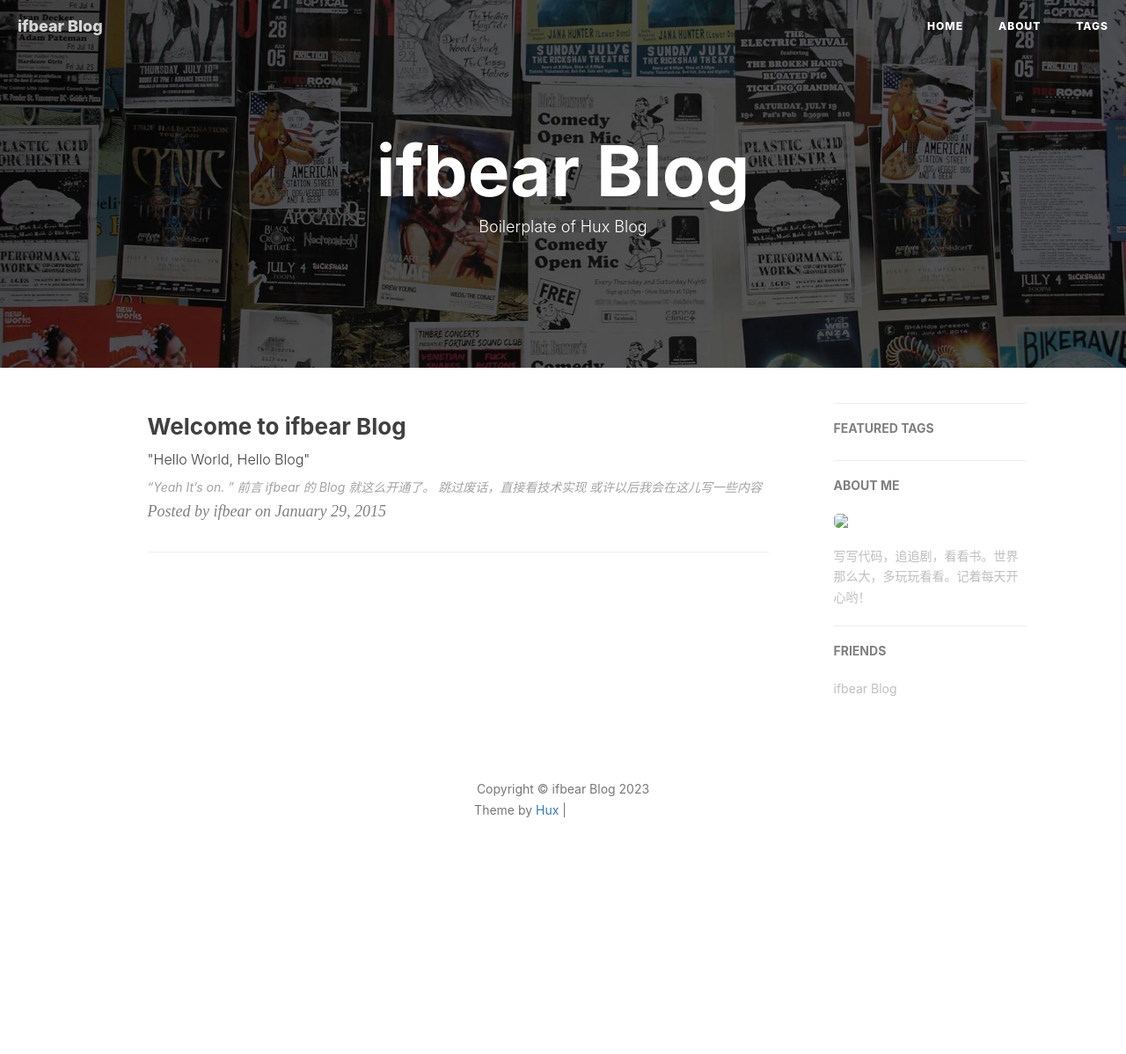
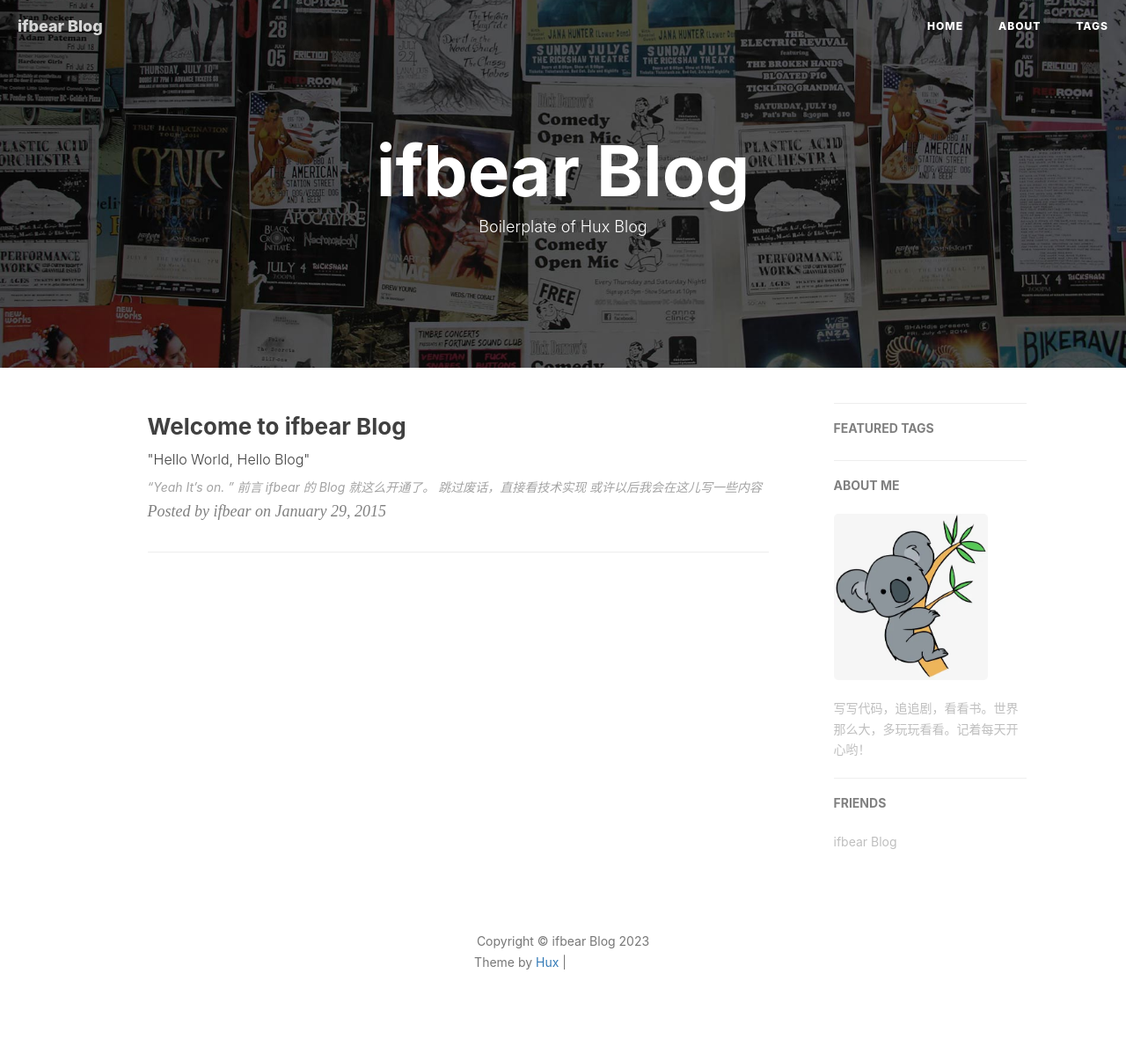
Before and after one commit to ifbear/ifbear.github.io, a Jekyll site: the page built from index.html, in a window 1280 px wide. Shown: the whole page at 88% size. Built offline with Jekyll 4.4.1, drawn with Linux system fonts in a browser that asks for light colours; nearby versions of some CDN libraries; the list of posts is cut into pages by our own code; comment, search, counter and statistics services are not loaded; before the commit the page ends 1025 px from its top, so only the background shows below that; grey boxes are pictures that could not be loaded.

Commit message:
first blog

```diff
--- a/_config.yml
+++ b/_config.yml
@@ -69,7 +69,7 @@
 # Sidebar settings
 sidebar: true                           # whether or not using Sidebar.
 sidebar-about-description: "写写代码，追追剧，看看书。世界那么大，多玩玩看看。记着每天开心哟！"
-sidebar-avatar: avatar-ifbear.png      # use absolute URL, seeing it's used in both `/` and `/about/`
+sidebar-avatar: /img/avatar-ifbear.png     # use absolute URL, seeing it's used in both `/` and `/about/`
 
 
 
```
